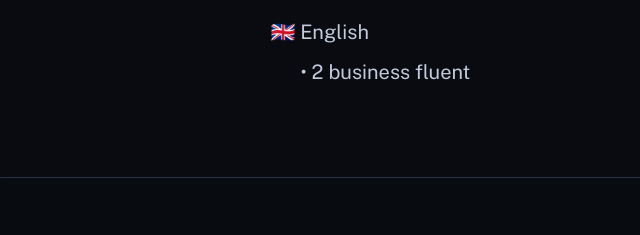
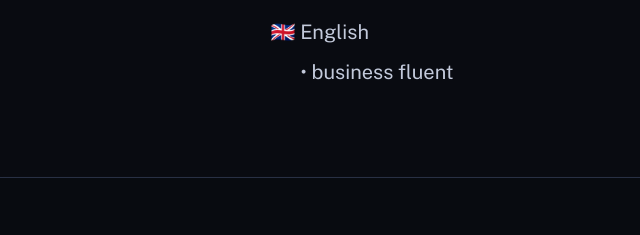
Before and after one commit to grosscoding/grosscoding-home, an Astro site: page /about in a window 1280 px wide. Shown: the part 1540-1775 px from the top of the page, 0-640 px from the left. Built offline with nearby package versions, Linux system fonts and the light colour scheme; Astro itself is replaced by a stand-in of ours.

Commit message:
cv language update

```diff
--- a/src/pages/about.astro
+++ b/src/pages/about.astro
@@ -53,7 +53,7 @@ import Hero from '../components/Hero.astro';
 				<h2 class="section-title">Skills</h2>
 				<div class="content">
 					<p>🇩🇪 German <div>• mother mongue</div></p>
-					<p>🇬🇧 English <div>• 2 business fluent</div></p>
+					<p>🇬🇧 English <div>• business fluent</div></p>
 				</div>
 			</section>
 		</main>
```
